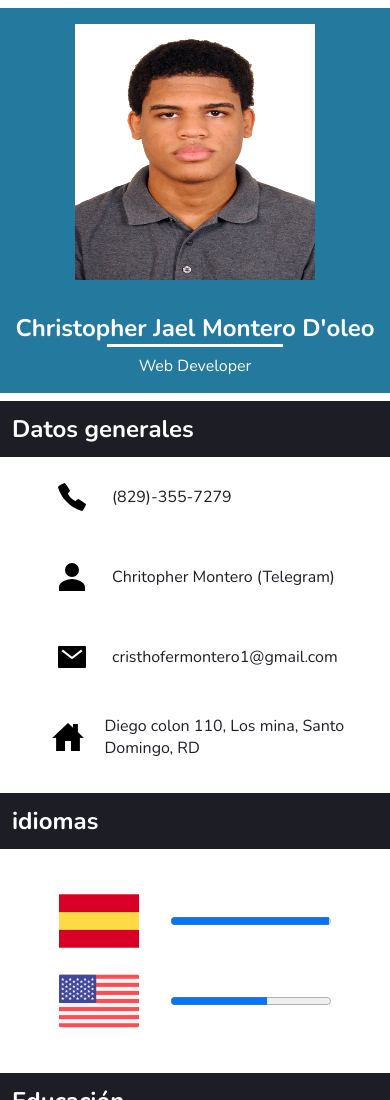
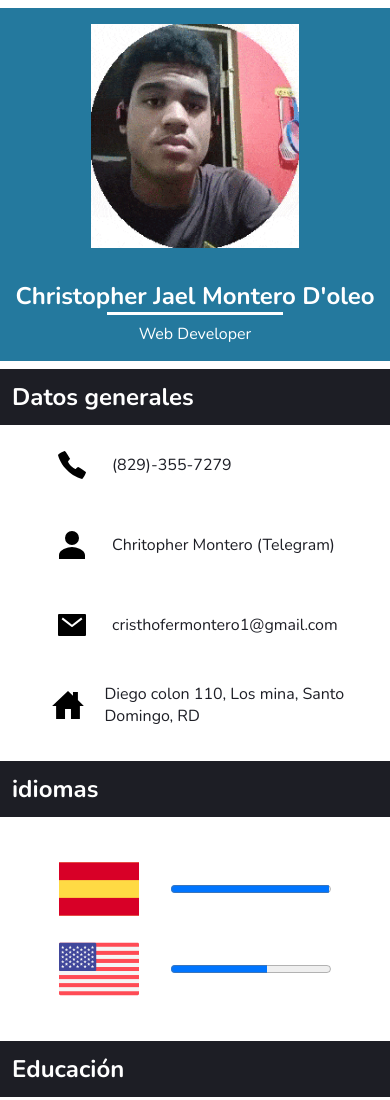
Before and after one commit to christopherjael/CV, a plain HTML site: page index.html in a window 390 px wide. Shown: the top 1100 px of the page. Drawn offline with nearby package versions, Linux system fonts and the light colour scheme.

Commit message:
Third Commit

```diff
--- a/index.html
+++ b/index.html
@@ -20,7 +20,7 @@
 
         <header>
             <div class="header__img">
-                <img src="./src/img/Profile.jpg" alt="">
+                <img src="./src/img/Photo_animated.gif" alt="">
             </div>
             <div class="header__text">
                 <h2>
--- a/src/css/style.css
+++ b/src/css/style.css
@@ -41,8 +41,8 @@ header .header__img{
 }
 
 header .header__img img{
-    width: 15em;
-    height: 16em;
+    width: 13em;
+    height: 14em;
 }
 
 header .header__text{
@@ -240,8 +240,8 @@ header .header__text{
     }
 
     header .header__img img{
-        width: 15em;
-        height: 16em;
+        width: 13em;
+        height: 14em;
     }
 
     header .header__text{
```
Also changed, not shown: src/img/Photo_animated.gif (added).
